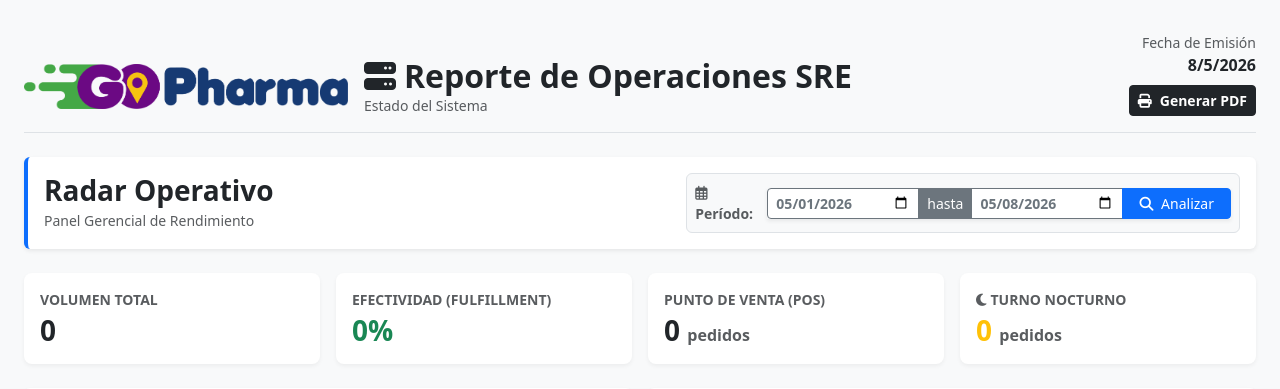
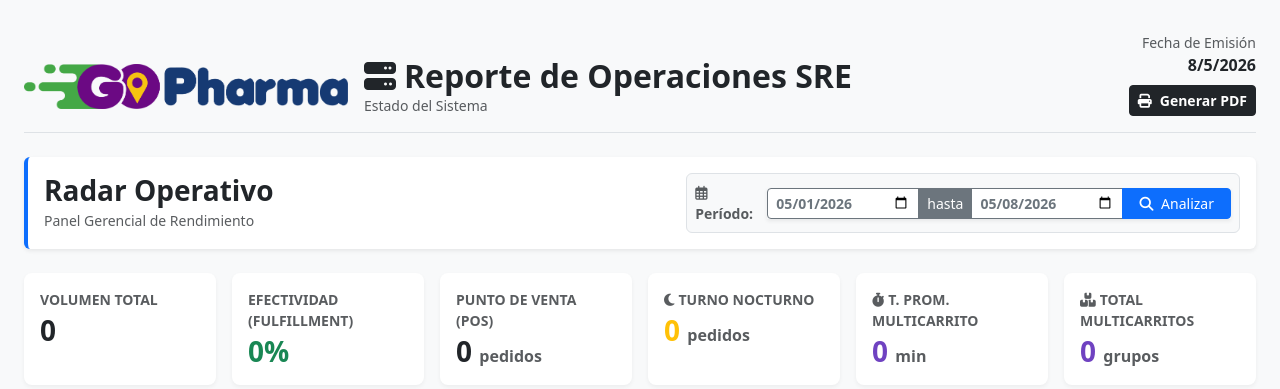
Before and after one commit to elvaivas/GoAnalisis, a FastAPI app: page /ops in a window 1280 px wide. Shown: the top 389 px of the page. Run offline with FastAPI, Linux system fonts and the light colour scheme; data that the repository does not hold is empty.

Commit message:
Nuevo Dato: Multicarrito y tiempo promedio

```diff
--- a/app/templates/ops_dashboard.html
+++ b/app/templates/ops_dashboard.html
@@ -171,31 +171,53 @@
         </div>
 
         <div class="row g-3 mb-4">
-            <div class="col-md-3">
+            <div class="col">
                 <div class="card kpi-card border-0 h-100 p-3">
                     <div class="text-muted small fw-bold text-uppercase mb-1">Volumen Total</div>
                     <h3 class="fw-bold mb-0" id="kpiTotalOrders">--</h3>
                 </div>
             </div>
-            <div class="col-md-3">
+            <div class="col">
                 <div class="card kpi-card kpi-success border-0 h-100 p-3">
                     <div class="text-muted small fw-bold text-uppercase mb-1">Efectividad (Fulfillment)</div>
                     <h3 class="fw-bold text-success mb-0" id="kpiFulfillment">--%</h3>
                 </div>
             </div>
-            <div class="col-md-3">
+            <div class="col">
                 <div class="card kpi-card kpi-dark border-0 h-100 p-3">
                     <div class="text-muted small fw-bold text-uppercase mb-1">Punto de Venta (POS)</div>
                     <h3 class="fw-bold text-dark mb-0" id="kpiPosOrders">-- <small
                             class="fs-6 text-muted">pedidos</small></h3>
                 </div>
             </div>
-            <div class="col-md-3">
+            <div class="col">
                 <div class="card kpi-card kpi-warning border-0 h-100 p-3">
                     <div class="text-muted small fw-bold text-uppercase mb-1"><i class="fa-solid fa-moon me-1"></i>Turno
                         Nocturno</div>
                     <h3 class="fw-bold text-warning mb-0" id="kpiNightOrders">-- <small
                             class="fs-6 text-muted">pedidos</small></h3>
+                </div>
+            </div>
+
+            <div class="col">
+                <div class="card kpi-card border-0 h-100 p-3" style="border-left-color: #6f42c1;">
+                    <div class="text-muted small fw-bold text-uppercase mb-1">
+                        <i class="fa-solid fa-stopwatch me-1"></i>T. Prom. Multicarrito
+                    </div>
+                    <h3 class="fw-bold mb-0" id="kpiMultiCart" style="color: #6f42c1;">
+                        -- <small class="fs-6 text-muted">min</small>
+                    </h3>
+                </div>
+            </div>
+
+            <div class="col">
+                <div class="card kpi-card border-0 h-100 p-3" style="border-left-color: #6f42c1;">
+                    <div class="text-muted small fw-bold text-uppercase mb-1">
+                        <i class="fa-solid fa-boxes-stacked me-1"></i>Total Multicarritos
+                    </div>
+                    <h3 class="fw-bold mb-0" id="kpiMultiCartCount" style="color: #6f42c1;">
+                        -- <small class="fs-6 text-muted">grupos</small>
+                    </h3>
                 </div>
             </div>
         </div>
@@ -275,6 +297,9 @@
                 document.getElementById('kpiFulfillment').innerText = data.global_health.fulfillment_rate + "%";
                 document.getElementById('kpiPosOrders').innerHTML = `${data.global_health.pos_orders} <small class="fs-6 text-muted">pedidos</small>`;
                 document.getElementById('kpiNightOrders').innerHTML = `${data.global_health.night_orders} <small class="fs-6 text-muted">pedidos</small>`;
+                // Inteligencia de Multicarritos
+                document.getElementById('kpiMultiCart').innerHTML = `${data.global_health.avg_multi_cart_time} <small class="fs-6 text-muted">min</small>`;
+                document.getElementById('kpiMultiCartCount').innerHTML = `${data.global_health.multi_cart_count} <small class="fs-6 text-muted">grupos</small>`;
 
                 // 2. Gráfico Farmacias
                 const ctxStores = document.getElementById('chartStores').getContext('2d');
```
Also changed, not shown: app/api/endpoints/analysis.py (+47 -0 lines).
